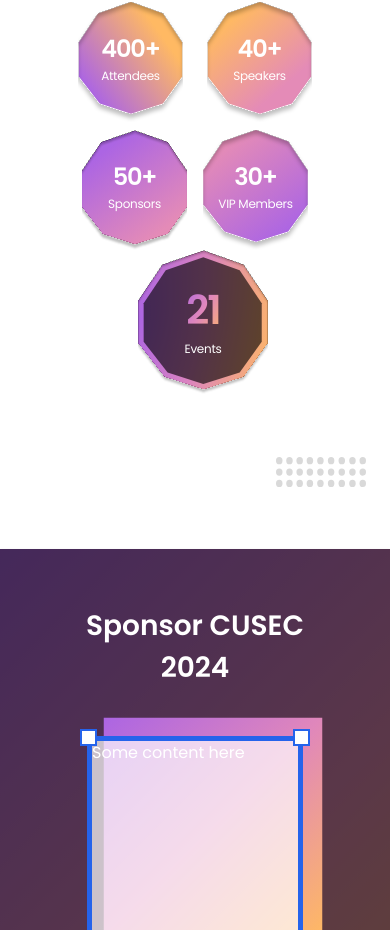
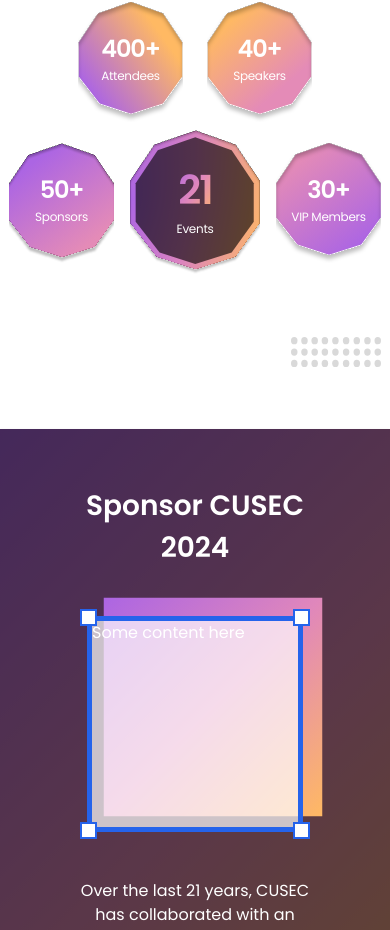
Before and after one commit to cusec/2024, a Next.js app: page / in a window 390 px wide. Shown: the part 1295-2225 px from the top of the page. Built offline with nearby package versions, Linux system fonts and the light colour scheme.

Commit message:
feat: Remove decagon layout changing below 390px screen width, make the decagons smaller instead

```diff
--- a/src/components/Landing Page/About.tsx
+++ b/src/components/Landing Page/About.tsx
@@ -50,13 +50,13 @@ export default function About() {
             SubtitleText={"Speakers"}
           />
         </section>
-        <section className="flex max-[390px]:flex-wrap items-center space-x-4 max-[390px]:justify-center">
+        <section className="flex items-center space-x-4">
           <Decagon1
             image={decagon_gradient_3}
             TitleText={"50+"}
             SubtitleText={"Sponsors"}
           />
-          <div className=" max-[390px]:order-last">
+          <div className="">
             <Decagon2
               image={large_decagon}
               TitleText={"21"}
--- a/src/components/Landing Page/Decagon1.tsx
+++ b/src/components/Landing Page/Decagon1.tsx
@@ -17,7 +17,7 @@ export default function Decagon1({ image, TitleText, SubtitleText}:Decagon1Props
 
   return (
     <article
-      className="relative flex items-center justify-center h-[120px] w-[105px] md:h-[210px] md:w-[195px] pb-2"
+      className="relative flex items-center justify-center h-[80px] w-[70px] min-[390px]:h-[120px] min-[390px]:w-[105px] md:h-[210px] md:w-[195px] pb-2"
       style={{
         backgroundImage: `url(${image.src})`,
         backgroundSize: "cover",
@@ -25,10 +25,10 @@ export default function Decagon1({ image, TitleText, SubtitleText}:Decagon1Props
       }}
     >
       <div>
-        <p className="font-semibold text-[24px] md:text-[50px] tracking-tighter text-center text-white">
+        <p className="font-semibold text-[18px] min-[390px]:text-[24px] md:text-[50px] tracking-tighter text-center text-white">
         { TitleText}
         </p>
-        <p className="font-regular text-[12px] md:text-[19px] tracking-tight text-center text-white">
+        <p className="font-regular text-[8px] min-[390px]:text-[12px] md:text-[19px] tracking-tight text-center text-white">
           {SubtitleText}
         </p>
       </div>
--- a/src/components/Landing Page/Decagon2.tsx
+++ b/src/components/Landing Page/Decagon2.tsx
@@ -17,7 +17,7 @@ export default function Decagon2({ image, TitleText, SubtitleText}:Decagon2Props
 
   return (
       <article
-        className="flex items-center justify-center h-[145px] w-[130px] md:h-[250px] md:w-[230px] pb-2"
+        className="flex items-center justify-center h-[100px] w-[90px] min-[390px]:h-[145px] min-[390px]:w-[130px] md:h-[250px] md:w-[230px] pb-2"
         style={{
           backgroundImage: `url(${image.src})`,
           backgroundSize: "cover",
@@ -25,10 +25,10 @@ export default function Decagon2({ image, TitleText, SubtitleText}:Decagon2Props
         }}
       >
         <div>
-          <p className="font-semibold text-[40px] md:text-[50px] tracking-tighter text-center bg-clip-text text-transparent bg-gradient-to-br from-royalPurple via-roseQuartz to-goldenApricot">
+          <p className="font-semibold text-[30px] min-[390px]:text-[40px] md:text-[50px] tracking-tighter text-center bg-clip-text text-transparent bg-gradient-to-br from-royalPurple via-roseQuartz to-goldenApricot">
           { TitleText}
           </p>
-          <p className="font-regular text-[12px] md:text-[19px] tracking-tight text-center text-white">
+          <p className="font-regular text-[10px] min-[390px]:text-[12px] md:text-[19px] tracking-tight text-center text-white">
             {SubtitleText}
           </p>
         </div>
```
